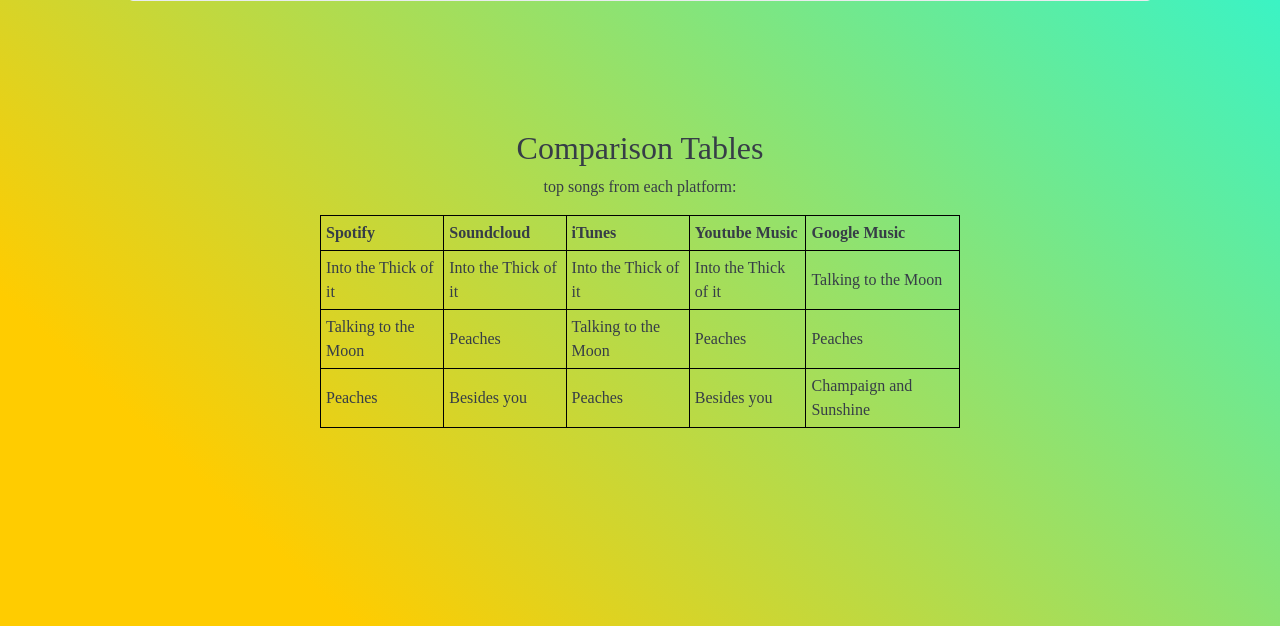
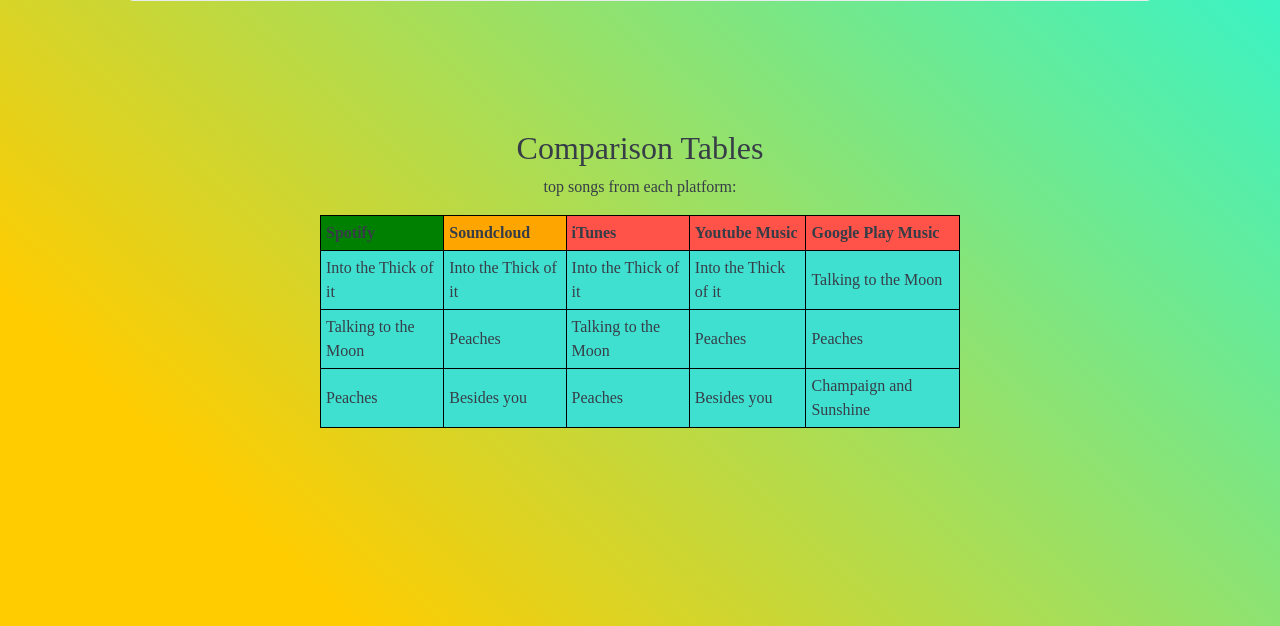
Before and after one commit to 0404btruong/p2-hardstuck, a Flask app: page / in a window 1280 px wide. Shown: the part 447-1073 px from the top of the page. Run offline with Flask 2, Linux system fonts and the light colour scheme; some libraries are stand-ins or nearby versions.

Commit message:
fleshed out main

```diff
--- a/templates/index.html
+++ b/templates/index.html
@@ -4,7 +4,7 @@
 
 {% block content %}
 <style>
-table, th, td {border: 1px solid black; padding: 5px; border-spacing:30px;}
+table, th, td {border: 1px solid black; padding: 5px; border-spacing:30px;background-color: turquoise}
 body {background: linear-gradient(to bottom left, #00ffff 0%, #ffcc00 81%)}
 </style>
 <div class="center-block" style="margin: 2% 10% 10%;">
@@ -26,11 +26,11 @@
 <div class="center">
         <table class="center-block" style="margin: 0% 25% 25%;">
             <tr>
-                <th>Spotify</th>
-                <th>Soundcloud</th>
-                <th>iTunes</th>
-                <th>Youtube Music</th>
-                <th>Google Music</th>
+                <th style="background-color: green">Spotify</th>
+                <th style="background-color: orange">Soundcloud</th>
+                <th style="background-color: #ff5349">iTunes</th>
+                <th style="background-color: #ff5349">Youtube Music</th>
+                <th style="background-color: #ff5349">Google Play Music</th>
             </tr>
             <tr>
                 <td>{{top_music[0][0]}}</td>
```
